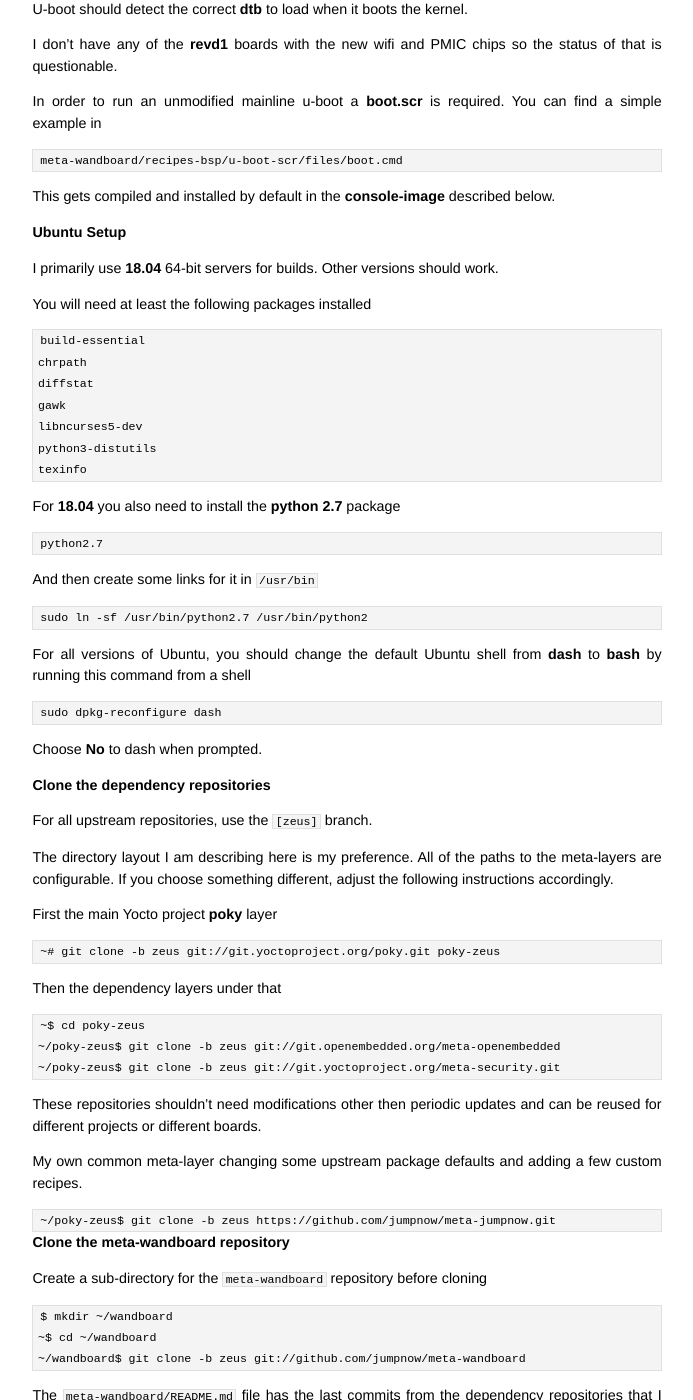
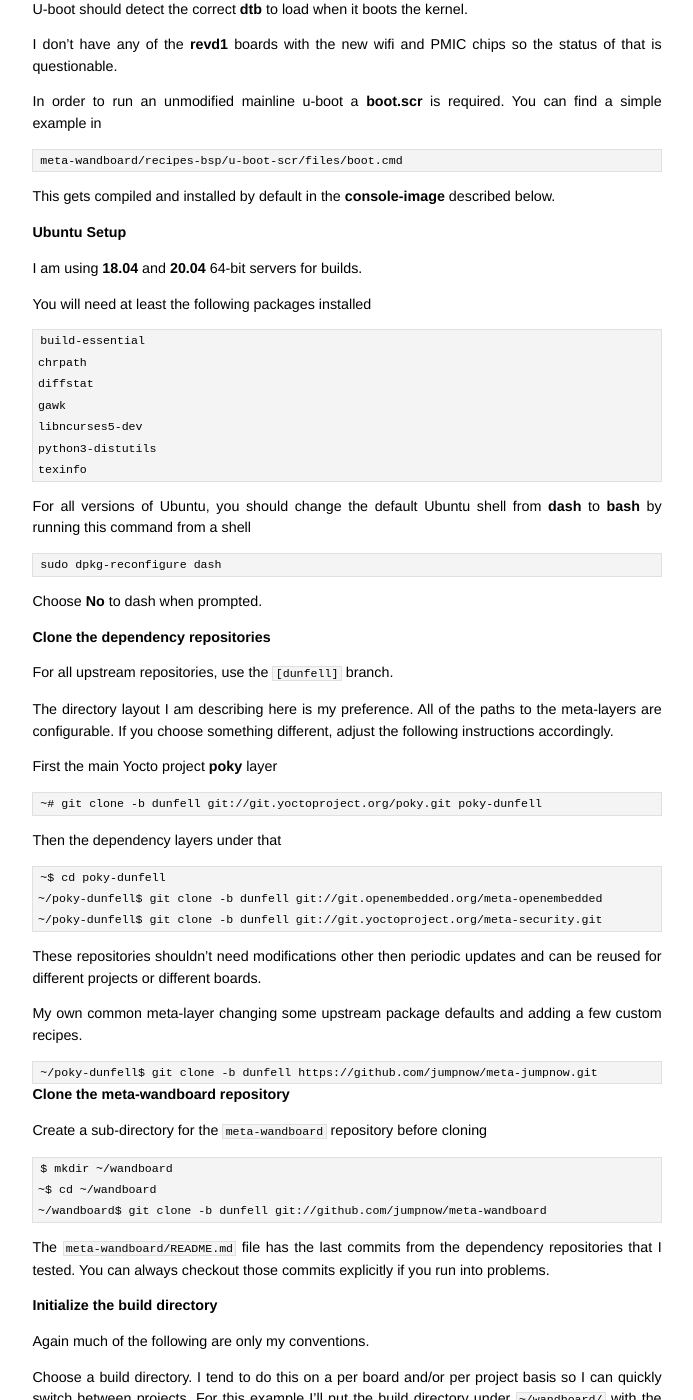
Before and after one commit to jumpnow/jumpnowtek-site, a Jekyll site: the page built from _posts/2014-02-28-Wandboard-Systems-with-Yocto.md, in a window 1280 px wide and 1400 px high, scrolled down 932 px. Shown: the whole window, without its empty margins (293-986 px from the left). Built offline with Jekyll 4.4.1, drawn with Linux system fonts in a browser that asks for light colours; some of the changed text lies outside the part shown.

Commit message:
Upgrade wandboard to dunfell

```diff
--- a/_posts/2014-02-28-Wandboard-Systems-with-Yocto.md
+++ b/_posts/2014-02-28-Wandboard-Systems-with-Yocto.md
@@ -17,19 +17,19 @@
 
 ### System Info
 
-The Yocto version is **3.0**, the `[zeus]` branch.
+The Yocto version is **3.1**, the `[dunfell]` branch.
 
-The default kernel is **5.6**. Recipes for **4.19** and **5.4** LTS kernels are also available.
+The default kernel is **5.6**. Recipes for a **5.4** LTS kernel is also available.
 
-The u-boot version is **2019.07**.
+The u-boot version is **2020.01**.
 
 These are **sysvinit** systems using [eudev][eudev].
 
-Python **3.7.5** is installed.
+Python **3.8.2** is installed.
 
-gcc/g++ **9.2.0** and associated build tools are installed.
+gcc/g++ **9.3.0** and associated build tools are installed.
 
-git **2.23.0** is installed.
+git **2.24.1** is installed.
 
 wireguard is installed, [wireguard-linux-compat][wireguard-linux-compat] is used for kernels before 5.6.
 
@@ -57,7 +57,7 @@
 
 ### Ubuntu Setup
 
-I primarily use **18.04** 64-bit servers for builds. Other versions should work.
+I am using **18.04** and **20.04** 64-bit servers for builds.
 
 You will need at least the following packages installed
 
@@ -69,14 +69,6 @@
     python3-distutils
     texinfo
 
-For **18.04** you also need to install the **python 2.7** package
-
-    python2.7
-
-And then create some links for it in `/usr/bin`
-
-    sudo ln -sf /usr/bin/python2.7 /usr/bin/python2
-
 For all versions of Ubuntu, you should change the default Ubuntu shell from **dash** to **bash** by running this command from a shell
 
     sudo dpkg-reconfigure dash
@@ -85,25 +77,25 @@
 
 ### Clone the dependency repositories
 
-For all upstream repositories, use the `[zeus]` branch.
+For all upstream repositories, use the `[dunfell]` branch.
 
 The directory layout I am describing here is my preference. All of the paths to the meta-layers are configurable. If you choose something different, adjust the following instructions accordingly.
 
 First the main Yocto project **poky** layer
 
-    ~# git clone -b zeus git://git.yoctoproject.org/poky.git poky-zeus
+    ~# git clone -b dunfell git://git.yoctoproject.org/poky.git poky-dunfell
 
 Then the dependency layers under that
 
-    ~$ cd poky-zeus
-    ~/poky-zeus$ git clone -b zeus git://git.openembedded.org/meta-openembedded
-    ~/poky-zeus$ git clone -b zeus git://git.yoctoproject.org/meta-security.git
+    ~$ cd poky-dunfell
+    ~/poky-dunfell$ git clone -b dunfell git://git.openembedded.org/meta-openembedded
+    ~/poky-dunfell$ git clone -b dunfell git://git.yoctoproject.org/meta-security.git
 
 These repositories shouldn't need modifications other then periodic updates and can be reused for different projects or different boards.
 
 My own common meta-layer changing some upstream package defaults and adding a few custom recipes.
 
-    ~/poky-zeus$ git clone -b zeus https://github.com/jumpnow/meta-jumpnow.git
+    ~/poky-dunfell$ git clone -b dunfell https://github.com/jumpnow/meta-jumpnow.git
 
 ### Clone the meta-wandboard repository
 
@@ -111,7 +103,7 @@
 
     $ mkdir ~/wandboard
     ~$ cd ~/wandboard
-    ~/wandboard$ git clone -b zeus git://github.com/jumpnow/meta-wandboard
+    ~/wandboard$ git clone -b dunfell git://github.com/jumpnow/meta-wandboard
 
 The `meta-wandboard/README.md` file has the last commits from the dependency repositories that I tested. You can always checkout those commits explicitly if you run into problems.
 
@@ -128,7 +120,7 @@
 
 Or you could use the Yocto environment script **oe-init-build-env** like this passing in the path to the build directory
 
-    ~$ source poky-zeus/oe-init-build-env ~/wandboard/build
+    ~$ source poky-dunfell/oe-init-build-env ~/wandboard/build
 
 The Yocto environment script will create the build directory if it does not already exist.
 
@@ -155,7 +147,7 @@
 
 For example, if your directory structure does not look exactly like this, you will need to modify `bblayers.conf`
 
-    ~/poky-zeus/
+    ~/poky-dunfell/
          meta-jumpnow/
          meta-openembedded/
          meta-security/
@@ -303,11 +295,11 @@
 
 For instance, if I had this in the `local.conf`
 
-    TMPDIR = "/oe6/wand/tmp-zeus"
+    TMPDIR = "/oe6/wand/tmp-dunfell"
 
 then I would export this environment variable before running `copy_boot.sh`
 
-    ~/wandboard/meta-wandboard/scripts$ export OETMP=/oe6/wand/tmp-zeus
+    ~/wandboard/meta-wandboard/scripts$ export OETMP=/oe6/wand/tmp-dunfell
 
 If you didn't override the default **TMPDIR** in `local.conf`, then set it to the default **TMPDIR**
 
@@ -342,7 +334,7 @@
 Here's a realistic example session where I want to copy already built images to a second SD card that I just inserted.
 
     ~$ sudo umount /dev/sdb1
-    ~$ export OETMP=/oe6/wand/tmp-zeus
+    ~$ export OETMP=/oe6/wand/tmp-dunfell
     ~$ cd wandboard/meta-wandboard/scripts
     ~/wandboard/meta-wandboard/scripts$ ./copy_boot.sh sdb
     ~/wandboard/meta-wandboard/scripts$ ./copy_rootfs.sh sdb console wandq2
```
Also changed, not shown: other parts of _posts/2014-02-28-Wandboard-Systems-with-Yocto.md (+1 -3 lines).
